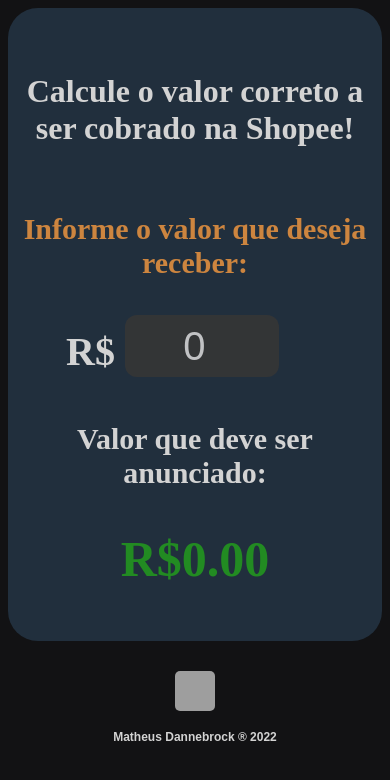
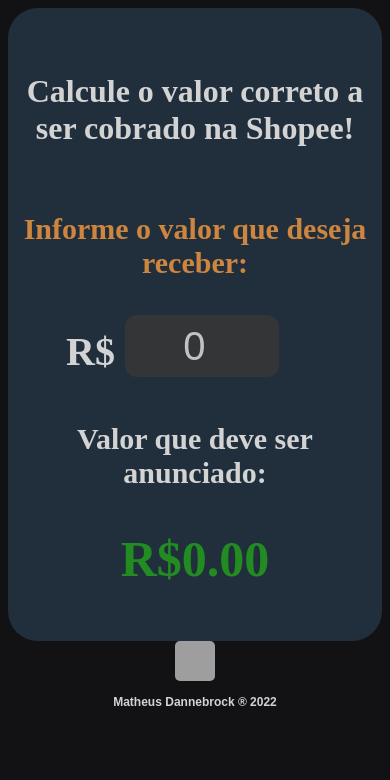
Before and after one commit to Dannebrock/calcula-taxa-shopee, a React (Vite) app: page / in a window 390 px wide. Shown: the top 780 px of the page. Built offline with nearby package versions, Linux system fonts and the light colour scheme; grey boxes are pictures that could not be loaded.

Commit message:
Atualizando o layout para responsividade no dispositivos móveis

```diff
--- a/src/App.tsx
+++ b/src/App.tsx
@@ -20,6 +20,7 @@
     justifyContent:"center",
     borderRadius:30,
     display:"block",
+
 
   }}
     >
@@ -124,10 +125,6 @@
   </div>
 
 
-
-
-
-
   </div>
 
   <div>
@@ -135,8 +132,6 @@
         fontSize:12,
         fontFamily: 'Arial, Helvetica, sans-serif',
         textAlign: 'center',
-        marginBottom: 20,
-        marginTop:30
        }}>
 
     <a  href="https://www.linkedin.com/in/matheus-dannebrock-906276153/" target='_blank'>
@@ -155,7 +150,7 @@
     padding: 20,
     fontSize:12,
     margin : 0,
-    marginBottom: 10,
+    marginBottom: 5,
     cursor: "pointer"
 
     }}>
```
